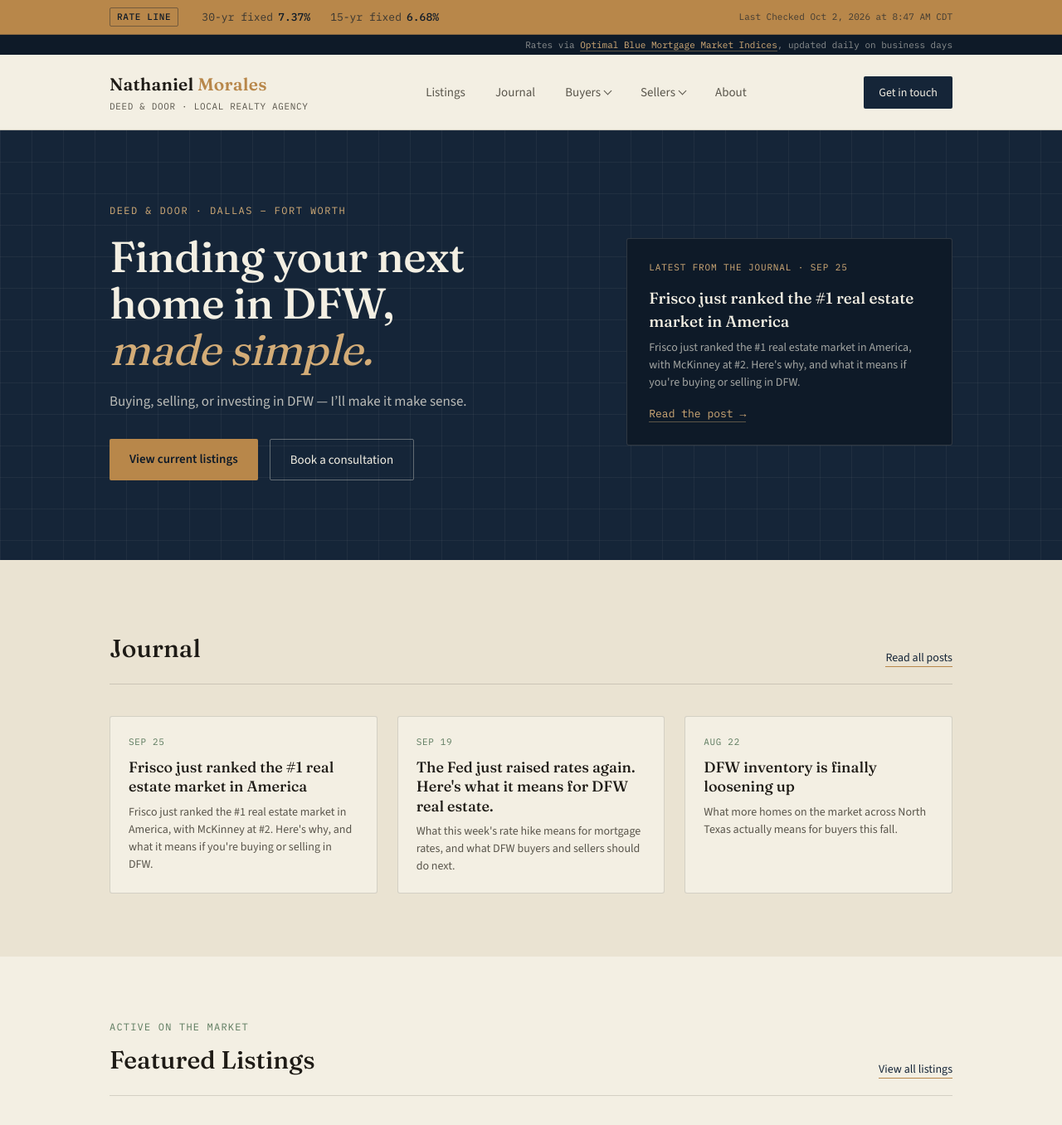
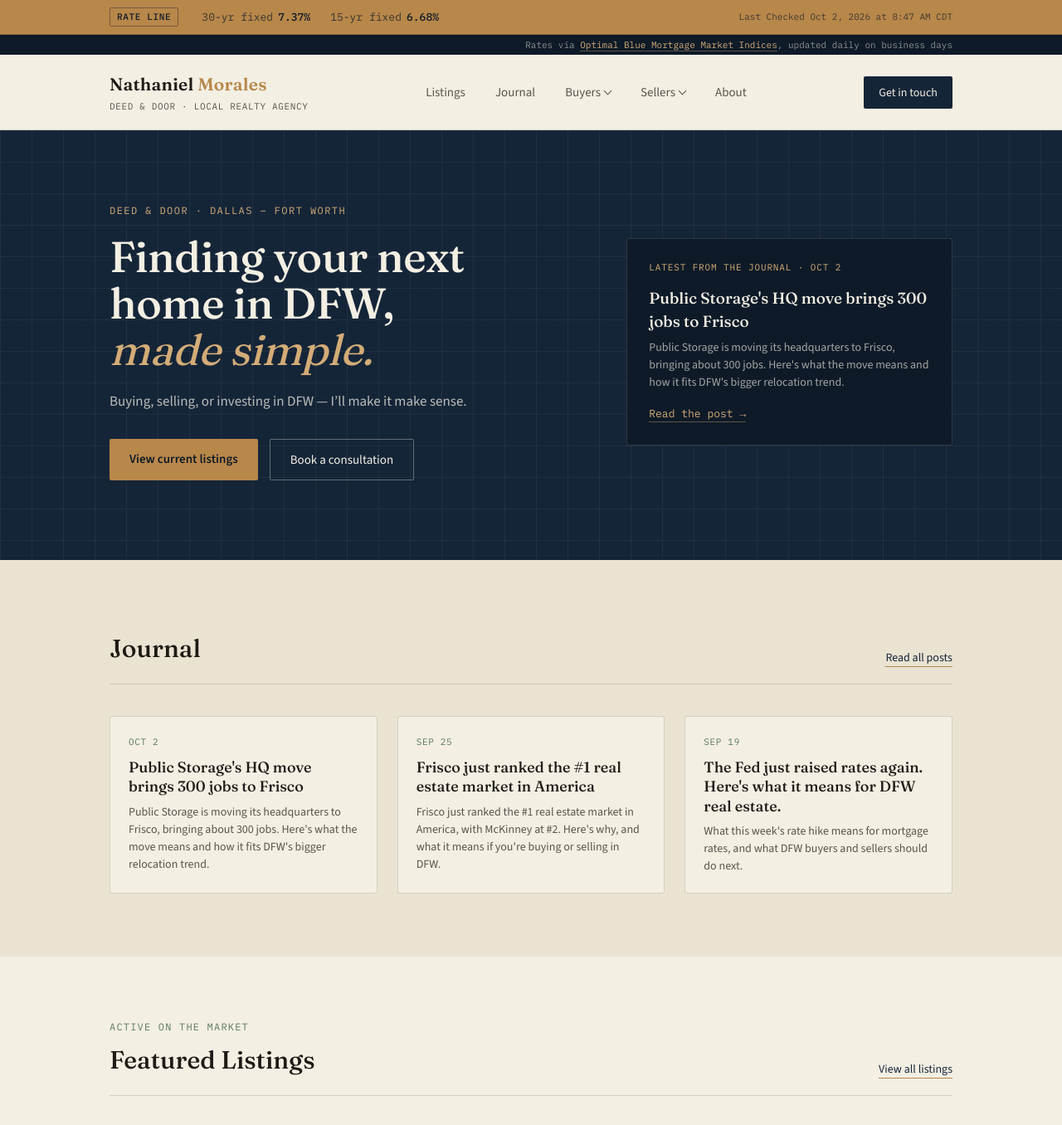
Before and after one commit to nathanielmorales7/deedanddoor, a Jekyll site: the page index.html, which Jekyll copies as it is, in a window 1280 px wide and 1400 px high, cut to the strip 0-1356 px from the top of the window. Shown: the whole strip at 83% size. Built offline with Jekyll 4.4.1, drawn with Linux system fonts in a browser that asks for light colours.

Commit message:
Update homepage journal feed (2026-10-02)

```diff
--- a/index.html
+++ b/index.html
@@ -116,10 +116,10 @@
       </div>
       <!--JOURNAL:HERO-->
 <div class="hero-card">
-  <div class="hero-post-tag">Latest from the journal · Sep 25</div>
-  <h3>Frisco just ranked the #1 real estate market in America</h3>
-  <p>Frisco just ranked the #1 real estate market in America, with McKinney at #2. Here's why, and what it means if you're buying or selling in DFW.</p>
-  <a href="journal-frisco-no1-market.html" class="hero-post-link">Read the post →</a>
+  <div class="hero-post-tag">Latest from the journal · Oct 2</div>
+  <h3>Public Storage's HQ move brings 300 jobs to Frisco</h3>
+  <p>Public Storage is moving its headquarters to Frisco, bringing about 300 jobs. Here's what the move means and how it fits DFW's bigger relocation trend.</p>
+  <a href="journal-public-storage-frisco-hq.html" class="hero-post-link">Read the post →</a>
 </div>
 <!--/JOURNAL:HERO-->
     </div>
@@ -135,6 +135,11 @@
       </div>
       <!--JOURNAL:GRID-->
 <div class="blog-grid">
+  <a class="blog-card" href="journal-public-storage-frisco-hq.html">
+    <div class="blog-date">Oct 2</div>
+    <h3>Public Storage's HQ move brings 300 jobs to Frisco</h3>
+    <p>Public Storage is moving its headquarters to Frisco, bringing about 300 jobs. Here's what the move means and how it fits DFW's bigger relocation trend.</p>
+  </a>
   <a class="blog-card" href="journal-frisco-no1-market.html">
     <div class="blog-date">Sep 25</div>
     <h3>Frisco just ranked the #1 real estate market in America</h3>
@@ -144,11 +149,6 @@
     <div class="blog-date">Sep 19</div>
     <h3>The Fed just raised rates again. Here's what it means for DFW real estate.</h3>
     <p>What this week's rate hike means for mortgage rates, and what DFW buyers and sellers should do next.</p>
-  </a>
-  <a class="blog-card" href="journal-dfw-inventory-loosening.html">
-    <div class="blog-date">Aug 22</div>
-    <h3>DFW inventory is finally loosening up</h3>
-    <p>What more homes on the market across North Texas actually means for buyers this fall.</p>
   </a>
 </div>
 <!--/JOURNAL:GRID-->
```
